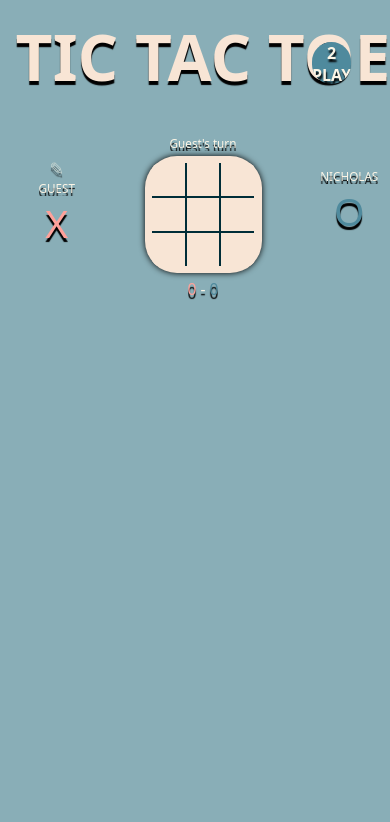
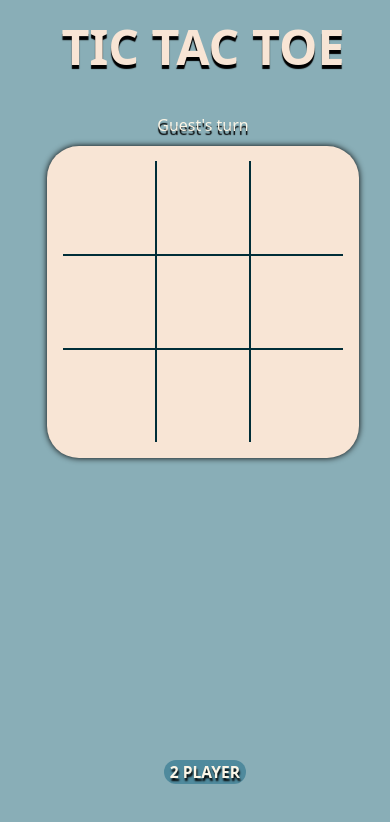
Before and after one commit to Nichorito/Tic-Tac-Toe, a website built with webpack: page src/index.html in a window 390 px wide. Built offline with nearby package versions, Linux system fonts and the light colour scheme; a web font is replaced by a local one.

Commit message:
Mobile sizing

```diff
--- a/src/index.html
+++ b/src/index.html
@@ -2,7 +2,7 @@
 <html lang="en">
 <head>
     <meta charset="UTF-8">
-    <meta name="viewport" content="width=device-width, initial-scale=1.0">
+    <meta content="width=device-width, initial-scale=1" name="viewport" />
     <script src="script.js" defer></script>
     <link rel="stylesheet" href="styles.css">
 
@@ -64,5 +64,6 @@
 
     <button value="false" id="AIbutton">2 PLAYER</button>
 
+
 </body>
 </html>
--- a/src/styles.css
+++ b/src/styles.css
@@ -23,6 +23,12 @@ h1 {
     margin: 5px;
 }
 
+@media (max-width: 600px) {
+    div {
+        display: none;
+    }
+}
+
 /*//////////
 /* HEADER */
 /*////////*/
@@ -30,7 +36,8 @@ h1 {
 #header {
     display: flex;
     justify-content: center;
-    font-size: 2rem;
+    text-align: center;
+    font-size: min(6.2vw,2rem);
     padding: none;
     color: #f8e5d5;
 }
@@ -42,10 +49,9 @@ h1 {
     color: #FBF5E6;
     position: absolute;
     top: 5%; right: 10%;
-    width: 10%;
-    height: 5%;
-    padding: 0px;
-    font-size: 100%;
+    width: max(50px, 10%);
+    height: fit-content;
+    font-size: min(4vw,1rem);
     font-weight: bolder;
     border-radius: 25px;
     box-shadow: none;
@@ -145,7 +151,6 @@ input {
     position: absolute;
     width: 85%;
     height: 30%;
-    font-size: min(4rem, 3vw);
     font-family: "Coiny", system-ui;
     border-radius: .5rem;
     border: 1px solid rgba(0, 0, 0, 0.432);
@@ -175,7 +180,7 @@ input {
 }
 
 #active-player {
-    font-size: min(2rem, 3vw);
+    font-size: max(3.1vw,1em);
     padding-top: 30px;
     display: flex;
     flex-direction: column;
@@ -183,7 +188,7 @@ input {
 }
 
 #new-game {
-    font-size: 2rem;
+    font-size: max(3.1vw,1em);
     padding-top: 30px;
     border: none;
     color: #facac7;
@@ -243,7 +248,7 @@ input {
     height: 100%;
     border: min(3px, 0.3vw) solid #002d38;
     background-color: #f8e5d5;
-    font-size: min(6rem, 5vw);
+    font-size: max(3rem, 6vw);
     color: #4f8a9d;
     font-family: "Coiny", system-ui;
     font-weight: 400;
@@ -301,3 +306,40 @@ input {
 .X {
     color: #fea19a;
 }
+
+/*////////////
+MOBILE SETTINGS
+/////////////*/
+
+@media (max-width: 600px) {
+    #main-left, #main-right{
+        display: none!important;
+    }
+
+    #player1-mark,#name-container, #edit-player2-name, #edit-player1-name, .player-name, #player2-mark {
+        display: none;
+    }
+
+    #main {
+        display: flex;
+        width: 100%;
+        justify-content: center;
+    }
+
+    #AIbutton {
+        position: absolute;
+        top: 90%;
+        left: 42%;
+        width: fit-content;
+        height: fit-content;
+    }
+
+    #grid-container  {
+
+        width: 80vw;
+    }
+
+    #main-center {
+        width: 100vw;
+    }
+}
```
Also changed, not shown: dist/index.html, dist/main.js.
